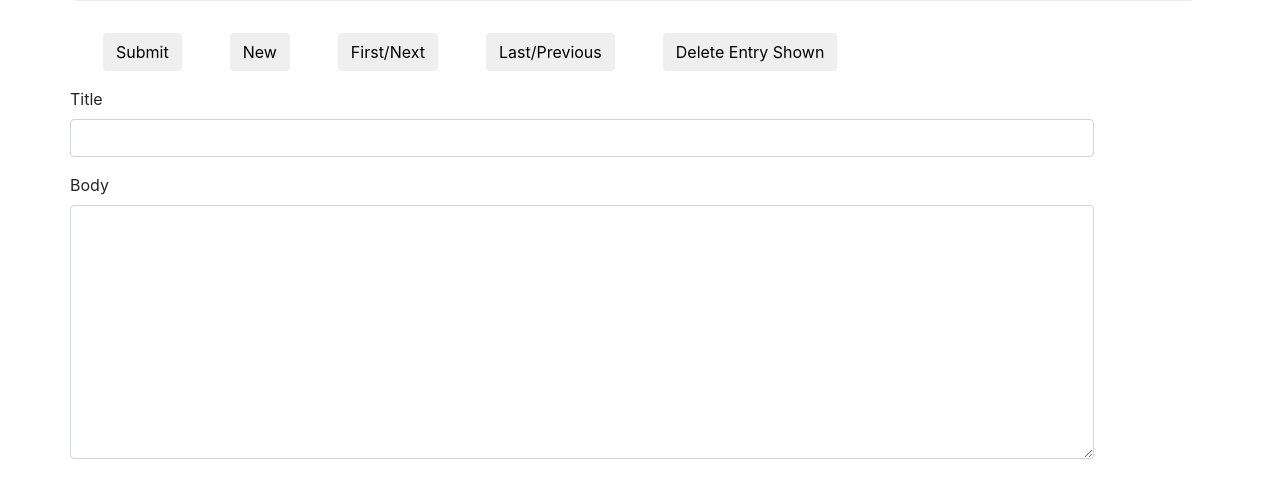
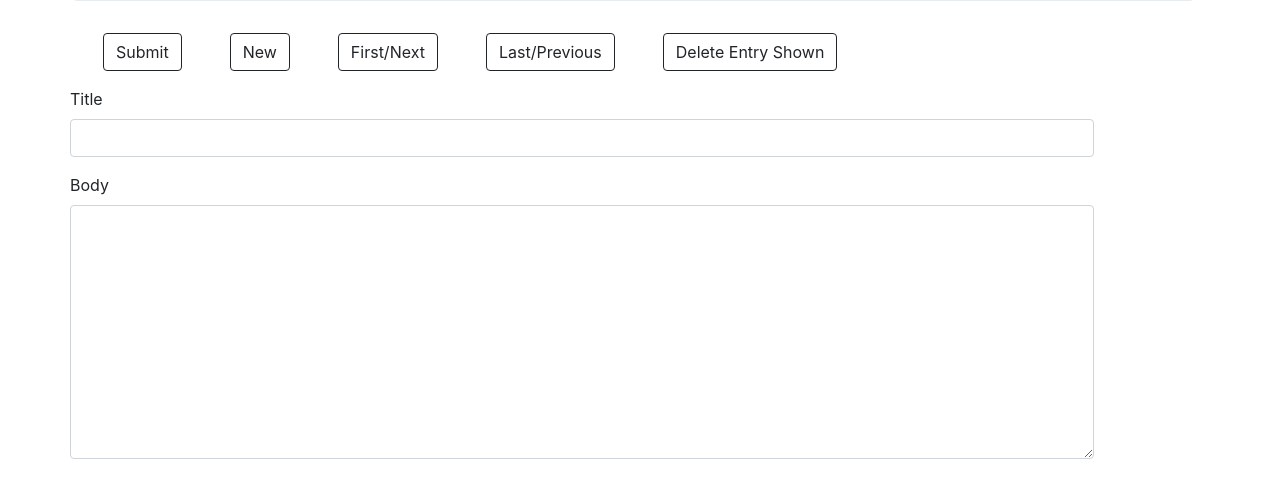
Before and after one commit to ajwickham/journal-new, a website built with webpack: page src/index.html in a window 1280 px wide. Shown: the part 183-680 px from the top of the page. Built offline with nearby package versions, Linux system fonts and the light colour scheme.

Commit message:
Finished project.  NB  When Bootstrap was installed using NPM the buttons lost their borders.  Added them manually

```diff
--- a/package.json
+++ b/package.json
@@ -29,5 +29,10 @@
     "webpack": "4.39.3",
     "webpack-cli": "^3.3.8",
     "webpack-dev-server": "^3.8.0"
+  },
+  "dependencies": {
+    "bootstrap": "^4.5.3",
+    "jquery": "^3.5.1",
+    "popper.js": "^1.16.1"
   }
 }
--- a/src/css/styles.css
+++ b/src/css/styles.css
@@ -9,3 +9,7 @@
 .jumbotron {
   margin-left: -1vw;
 }
+
+.btn {
+  border: 1px solid;
+}
--- a/src/index.html
+++ b/src/index.html
@@ -1,8 +1,6 @@
 <!DOCTYPE html>
 <html lang="en-US">
 <head>
-  <link href="https://stackpath.bootstrapcdn.com/bootstrap/4.1.1/css/bootstrap.min.css" rel="stylesheet">
-  <script src="https://cdnjs.cloudflare.com/ajax/libs/jquery/3.5.1/jquery.min.js"></script>
   <title>Journal-New</title>
 </head>
 <body>
```
Also changed, not shown: src/main.js (+7 -4 lines), 1 other file.
